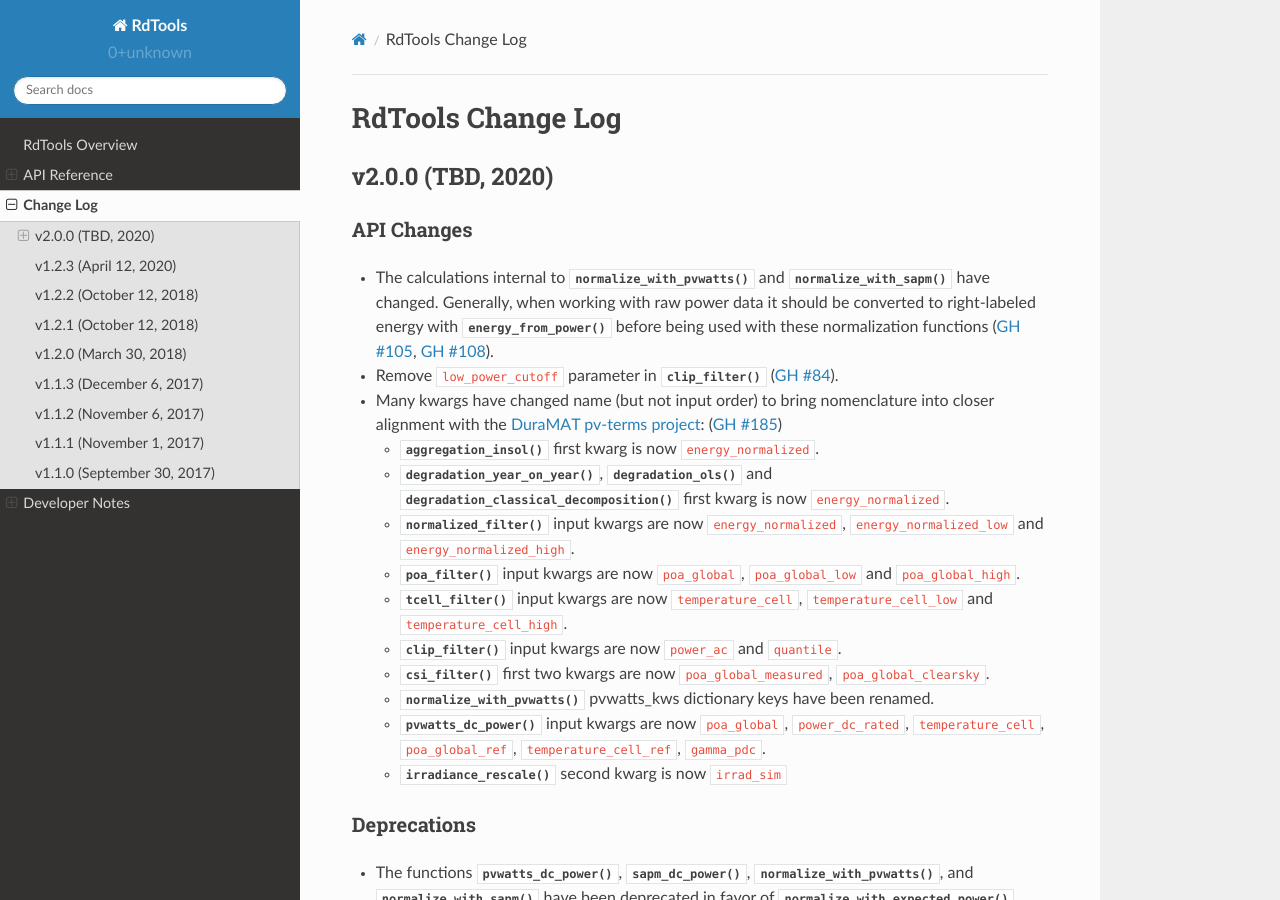
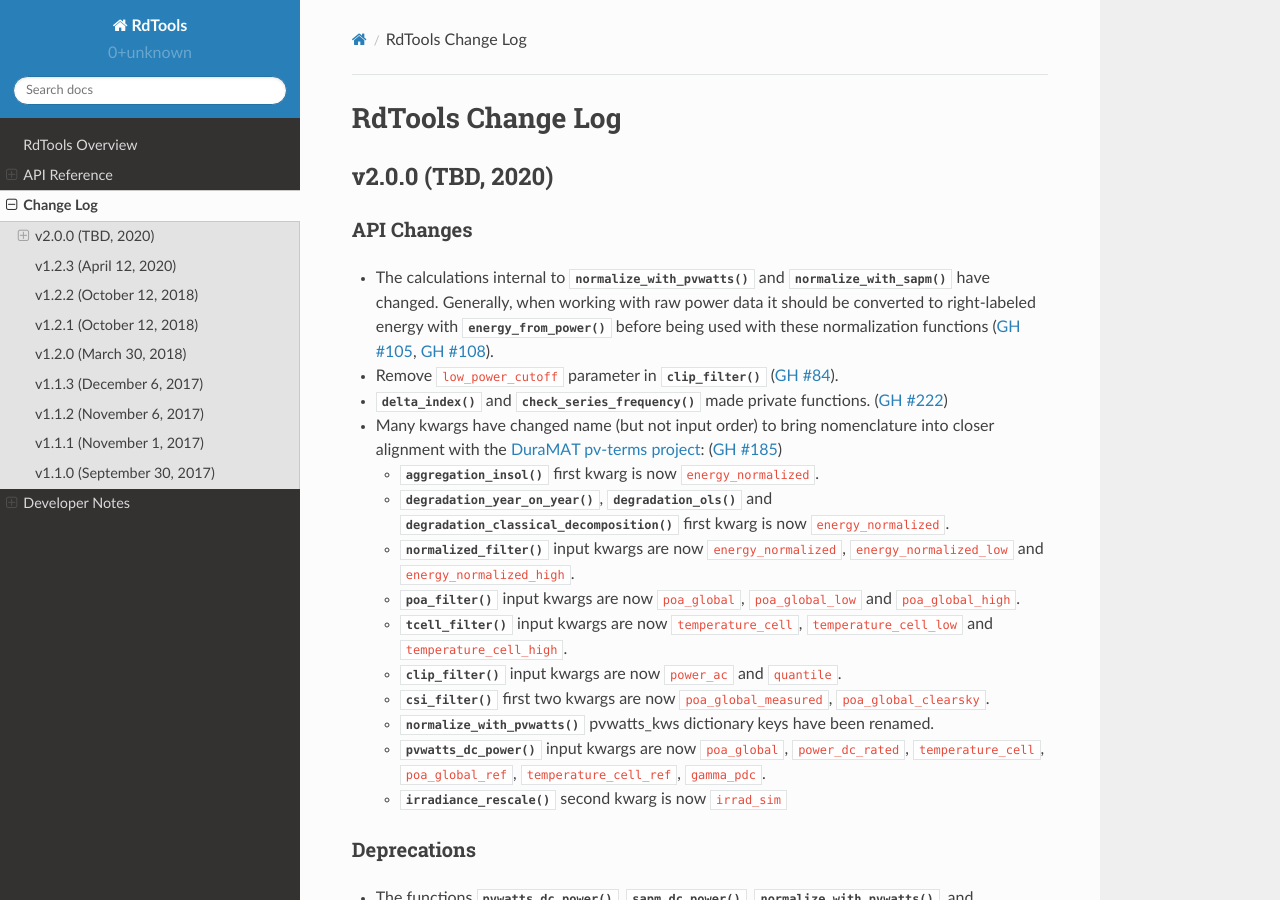
Before and after one commit to NREL/rdtools, a Sphinx documentation site: the page built from docs/sphinx/source/changelog.rst, in a window 1280 px wide and 900 px high. Built offline with Sphinx 7.4.7 and the Read the Docs theme 2.0.0, drawn with Linux system fonts in a browser that asks for light colours; pages that are not in the unit, such as notebooks, are missing from menus.

Commit message:
update change log

```diff
--- a/docs/sphinx/source/changelog/v2.0.0.rst
+++ b/docs/sphinx/source/changelog/v2.0.0.rst
@@ -10,6 +10,8 @@ API Changes
   right-labeled energy with :py:func:`~rdtools.normalization.energy_from_power`
   before being used with these normalization functions (:pull:`105`, :pull:`108`).
 * Remove ``low_power_cutoff`` parameter in :py:func:`~rdtools.filtering.clip_filter` (:issue:`84`).
+* :py:func:`~rdtools.normalization.delta_index` and :py:func:`~rdtools.normalization.check_series_frequency`
+  made private functions. (:pull:`222`)
 * Many kwargs have changed name (but not input order) to bring nomenclature into
   closer alignment with the `DuraMAT pv-terms project <https://duramat.github.io/pv-terms>`_: (:pull:`185`)
 
```
